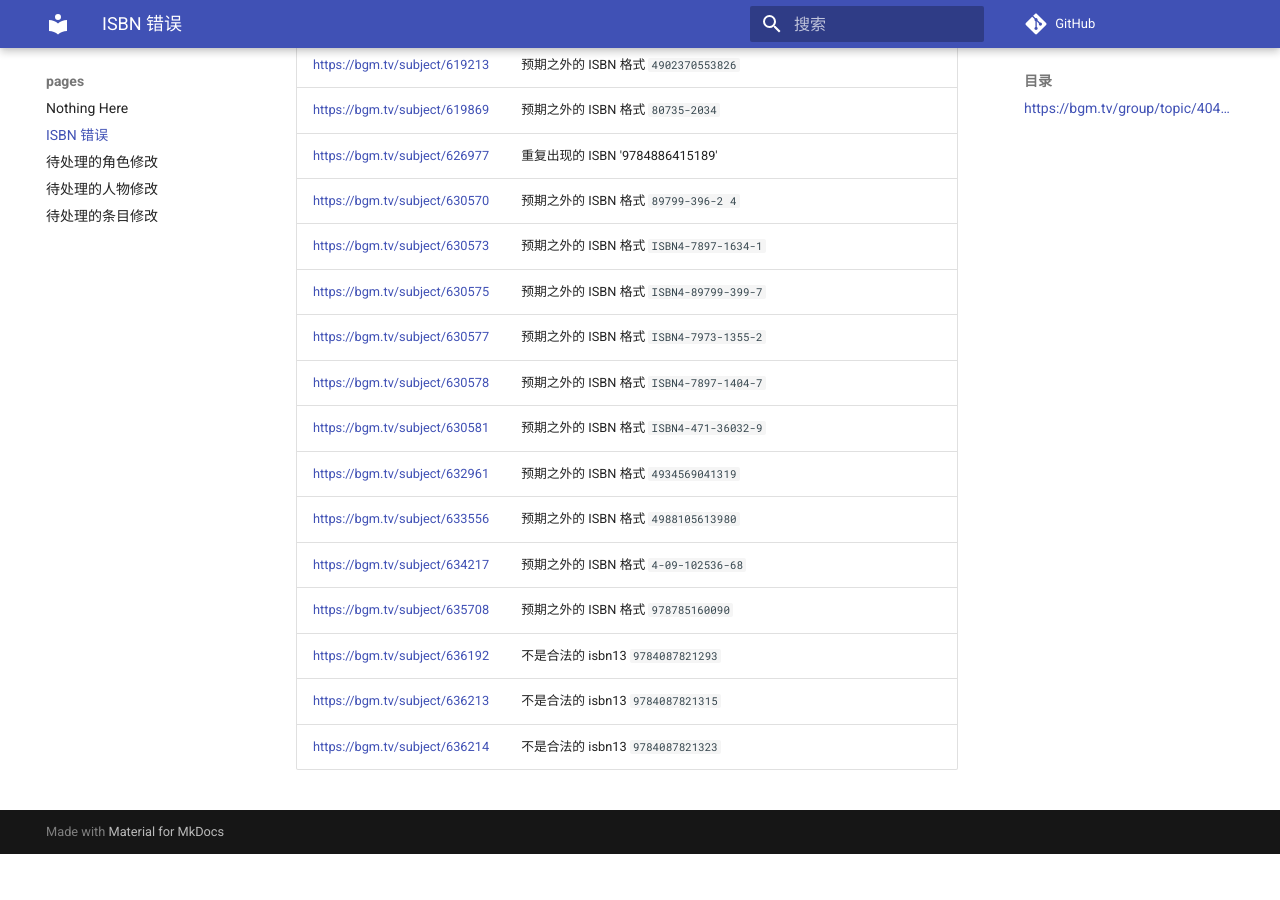
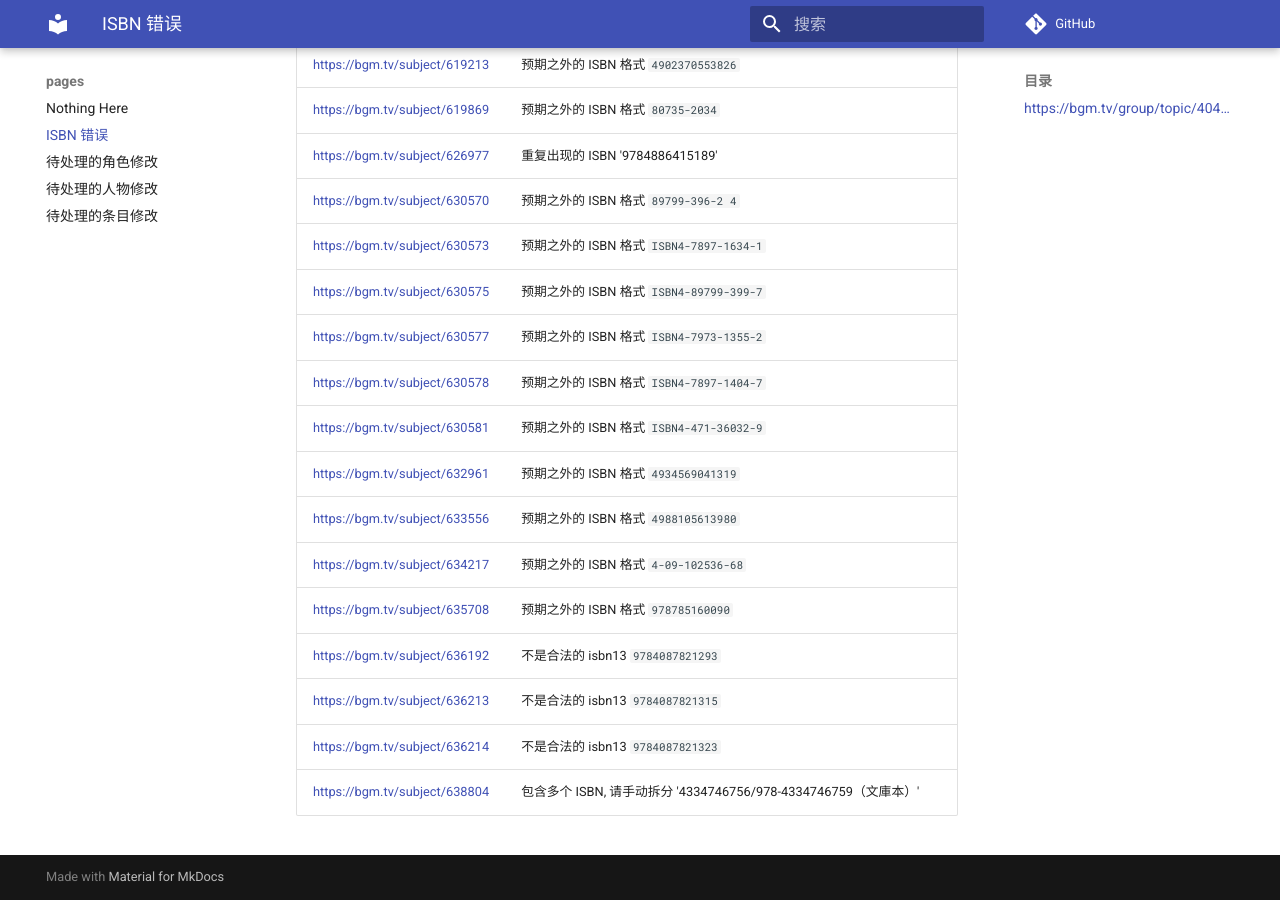
Before and after one commit to trim21/bangumi-pages, an MkDocs documentation site: the page built from docs/isbn.md, in a window 1280 px wide and 900 px high, scrolled down 9870 px. Built offline with MkDocs 1.6.1 and Material for MkDocs 9.7.7, drawn with Linux system fonts in a browser that asks for light colours; comment, search, counter and statistics services are not loaded; before the commit the page ends 10724 px from its top, so only the background shows below that; part of the change alters nothing that is shown.

Commit message:
update isbn.md

```diff
--- a/docs/isbn.md
+++ b/docs/isbn.md
@@ -1,7 +1,7 @@
 # ISBN 错误
 ## <https://bgm.tv/group/topic/404801>
 
-total 227
+total 228
 
 | url | error |
 | --- |  ---  |
@@ -232,3 +232,4 @@ total 227
 | <https://bgm.tv/subject/636192> | 不是合法的 isbn13 <code>9784087821293</code> |
 | <https://bgm.tv/subject/636213> | 不是合法的 isbn13 <code>9784087821315</code> |
 | <https://bgm.tv/subject/636214> | 不是合法的 isbn13 <code>9784087821323</code> |
+| <https://bgm.tv/subject/638804> | 包含多个 ISBN, 请手动拆分 '4334746756/978-4334746759（文庫本）' |
```
